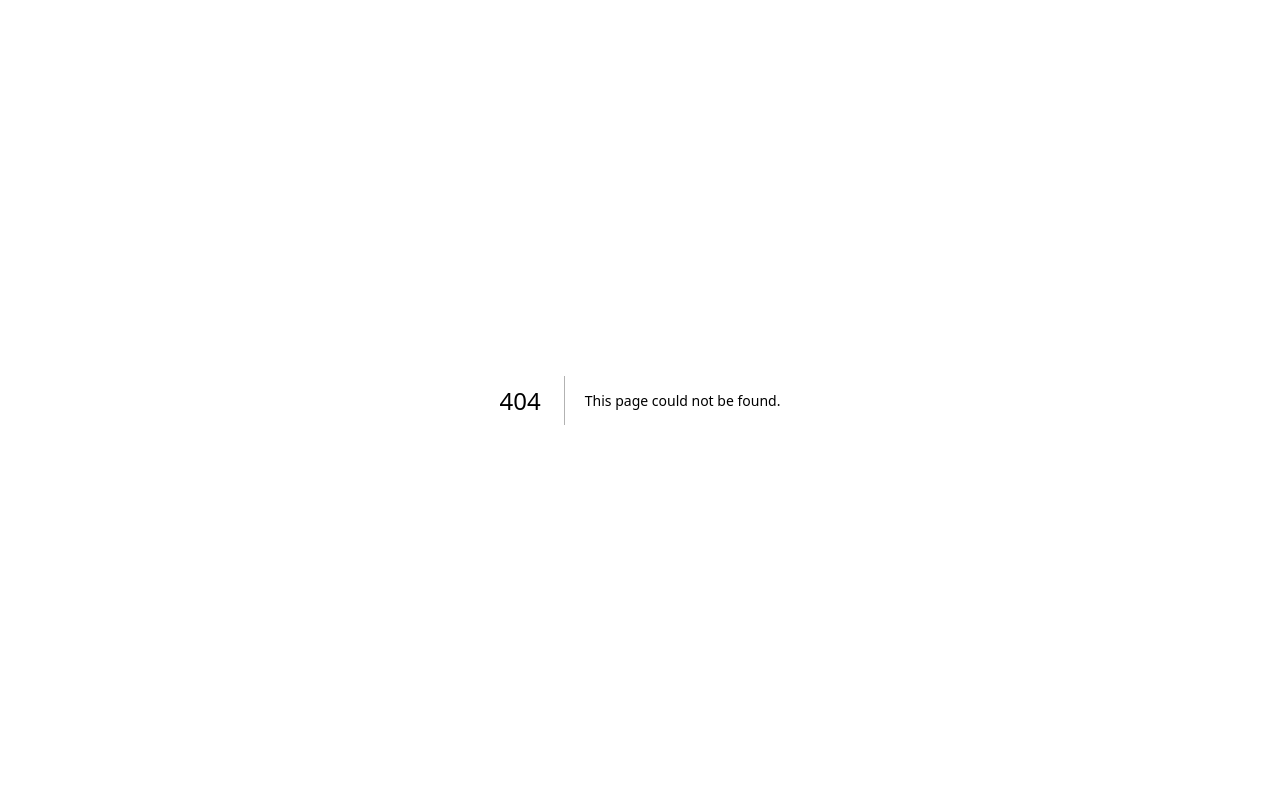
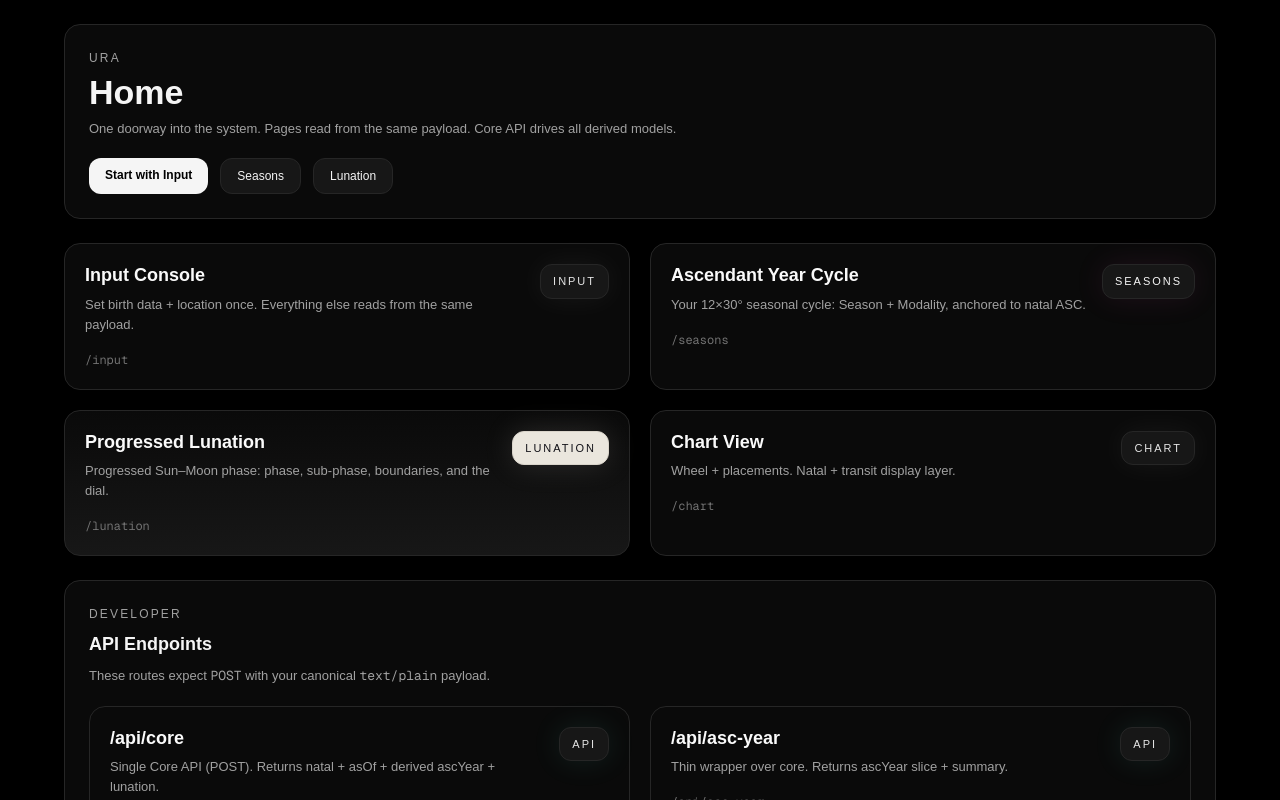
Before and after one commit to jaysperspective/URA, a Next.js app in the folder web/: page /home in a window 1280 px wide. Before the commit this address had no page. Shown: the top 800 px of the page. Built offline with nearby package versions, Linux system fonts and the light colour scheme.

Commit message:
Create page.tsx

```diff
--- /dev/null
+++ b/web/src/app/home/page.tsx
@@ -0,0 +1,210 @@
+// src/app/home/page.tsx
+import Link from "next/link";
+
+type LinkCard = {
+  href: string;
+  label: string;
+  title: string;
+  desc: string;
+  tone?: "stone" | "moon" | "core" | "default";
+};
+
+const LINKS: LinkCard[] = [
+  {
+    href: "/input",
+    label: "Input",
+    title: "Input Console",
+    desc: "Set birth data + location once. Everything else reads from the same payload.",
+    tone: "default",
+  },
+  {
+    href: "/seasons",
+    label: "Seasons",
+    title: "Ascendant Year Cycle",
+    desc: "Your 12×30° seasonal cycle: Season + Modality, anchored to natal ASC.",
+    tone: "stone",
+  },
+  {
+    href: "/lunation",
+    label: "Lunation",
+    title: "Progressed Lunation",
+    desc: "Progressed Sun–Moon phase: phase, sub-phase, boundaries, and the dial.",
+    tone: "moon",
+  },
+  {
+    href: "/chart",
+    label: "Chart",
+    title: "Chart View",
+    desc: "Wheel + placements. Natal + transit display layer.",
+    tone: "default",
+  },
+];
+
+const API_LINKS: LinkCard[] = [
+  {
+    href: "/api/core",
+    label: "API",
+    title: "/api/core",
+    desc: "Single Core API (POST). Returns natal + asOf + derived ascYear + lunation.",
+    tone: "core",
+  },
+  {
+    href: "/api/asc-year",
+    label: "API",
+    title: "/api/asc-year",
+    desc: "Thin wrapper over core. Returns ascYear slice + summary.",
+    tone: "core",
+  },
+  {
+    href: "/api/lunation",
+    label: "API",
+    title: "/api/lunation",
+    desc: "Thin wrapper over core. Returns lunation slice + summary.",
+    tone: "core",
+  },
+];
+
+function toneClasses(tone: LinkCard["tone"]) {
+  if (tone === "moon") {
+    return {
+      border: "border-neutral-800",
+      bg: "bg-gradient-to-b from-neutral-950 to-neutral-900",
+      chip: "bg-[#eae6dd] text-[#121218] border-[#d9d4ca]",
+      glow: "shadow-[0_0_30px_rgba(220,215,205,0.15)]",
+      title: "text-neutral-50",
+      desc: "text-neutral-400",
+    };
+  }
+  if (tone === "stone") {
+    return {
+      border: "border-neutral-800",
+      bg: "bg-neutral-950",
+      chip: "bg-neutral-900 text-neutral-100 border-neutral-800",
+      glow: "shadow-[0_0_30px_rgba(219,82,166,0.10)]",
+      title: "text-neutral-50",
+      desc: "text-neutral-400",
+    };
+  }
+  if (tone === "core") {
+    return {
+      border: "border-neutral-800",
+      bg: "bg-neutral-950",
+      chip: "bg-neutral-900 text-neutral-200 border-neutral-800",
+      glow: "shadow-[0_0_30px_rgba(94,231,213,0.10)]",
+      title: "text-neutral-50",
+      desc: "text-neutral-400",
+    };
+  }
+  return {
+    border: "border-neutral-800",
+    bg: "bg-neutral-950",
+    chip: "bg-neutral-900 text-neutral-200 border-neutral-800",
+    glow: "shadow-[0_0_30px_rgba(255,255,255,0.06)]",
+    title: "text-neutral-50",
+    desc: "text-neutral-400",
+  };
+}
+
+function Card({ item }: { item: LinkCard }) {
+  const t = toneClasses(item.tone);
+
+  return (
+    <Link
+      href={item.href}
+      className={[
+        "group block rounded-2xl border p-5 transition",
+        t.border,
+        t.bg,
+        "hover:translate-y-[-1px] hover:border-neutral-700 hover:bg-neutral-900/50",
+      ].join(" ")}
+    >
+      <div className="flex items-start justify-between gap-4">
+        <div>
+          <div className={["text-[18px] font-semibold leading-tight", t.title].join(" ")}>
+            {item.title}
+          </div>
+          <div className={["mt-2 text-[13px] leading-5", t.desc].join(" ")}>
+            {item.desc}
+          </div>
+        </div>
+
+        <div
+          className={[
+            "shrink-0 rounded-xl border px-3 py-2 text-[11px] tracking-[0.18em] uppercase",
+            t.chip,
+            t.glow,
+          ].join(" ")}
+        >
+          {item.label}
+        </div>
+      </div>
+
+      <div className="mt-4 flex items-center justify-between text-[12px] text-neutral-500">
+        <span className="font-mono">{item.href}</span>
+        <span className="opacity-0 transition-opacity group-hover:opacity-100">Open →</span>
+      </div>
+    </Link>
+  );
+}
+
+export default function HomePage() {
+  return (
+    <div className="min-h-[100svh] bg-black text-neutral-100 p-6 flex items-center justify-center">
+      <div className="w-full max-w-6xl space-y-6">
+        <div className="rounded-2xl border border-neutral-800 bg-neutral-950 p-6">
+          <div className="text-[12px] tracking-[0.18em] text-neutral-400 uppercase">URA</div>
+          <div className="mt-2 text-[34px] leading-[1.05] font-semibold">Home</div>
+          <div className="mt-2 text-[13px] text-neutral-400 max-w-2xl">
+            One doorway into the system. Pages read from the same payload. Core API drives all derived models.
+          </div>
+
+          <div className="mt-5 flex flex-wrap gap-3">
+            <Link
+              href="/input"
+              className="rounded-xl bg-neutral-100 text-black px-4 py-2 text-[12px] font-semibold hover:bg-white"
+            >
+              Start with Input
+            </Link>
+            <Link
+              href="/seasons"
+              className="rounded-xl border border-neutral-800 bg-neutral-900 px-4 py-2 text-[12px] hover:bg-neutral-800"
+            >
+              Seasons
+            </Link>
+            <Link
+              href="/lunation"
+              className="rounded-xl border border-neutral-800 bg-neutral-900 px-4 py-2 text-[12px] hover:bg-neutral-800"
+            >
+              Lunation
+            </Link>
+          </div>
+        </div>
+
+        <div className="grid grid-cols-1 md:grid-cols-2 gap-5">
+          {LINKS.map((item) => (
+            <Card key={item.href} item={item} />
+          ))}
+        </div>
+
+        <div className="rounded-2xl border border-neutral-800 bg-neutral-950 p-6">
+          <div className="text-[12px] tracking-[0.18em] text-neutral-400 uppercase">Developer</div>
+          <div className="mt-2 text-[18px] font-semibold">API Endpoints</div>
+          <div className="mt-2 text-[13px] text-neutral-400">
+            These routes expect <span className="font-mono">POST</span> with your canonical{" "}
+            <span className="font-mono">text/plain</span> payload.
+          </div>
+
+          <div className="mt-5 grid grid-cols-1 md:grid-cols-2 gap-5">
+            {API_LINKS.map((item) => (
+              <Card key={item.href} item={item} />
+            ))}
+          </div>
+        </div>
+
+        <div className="text-[11px] text-neutral-500 px-1">
+          Tip: bookmark <span className="text-neutral-300">/home</span>.
+        </div>
+      </div>
+    </div>
+  );
+}
```
